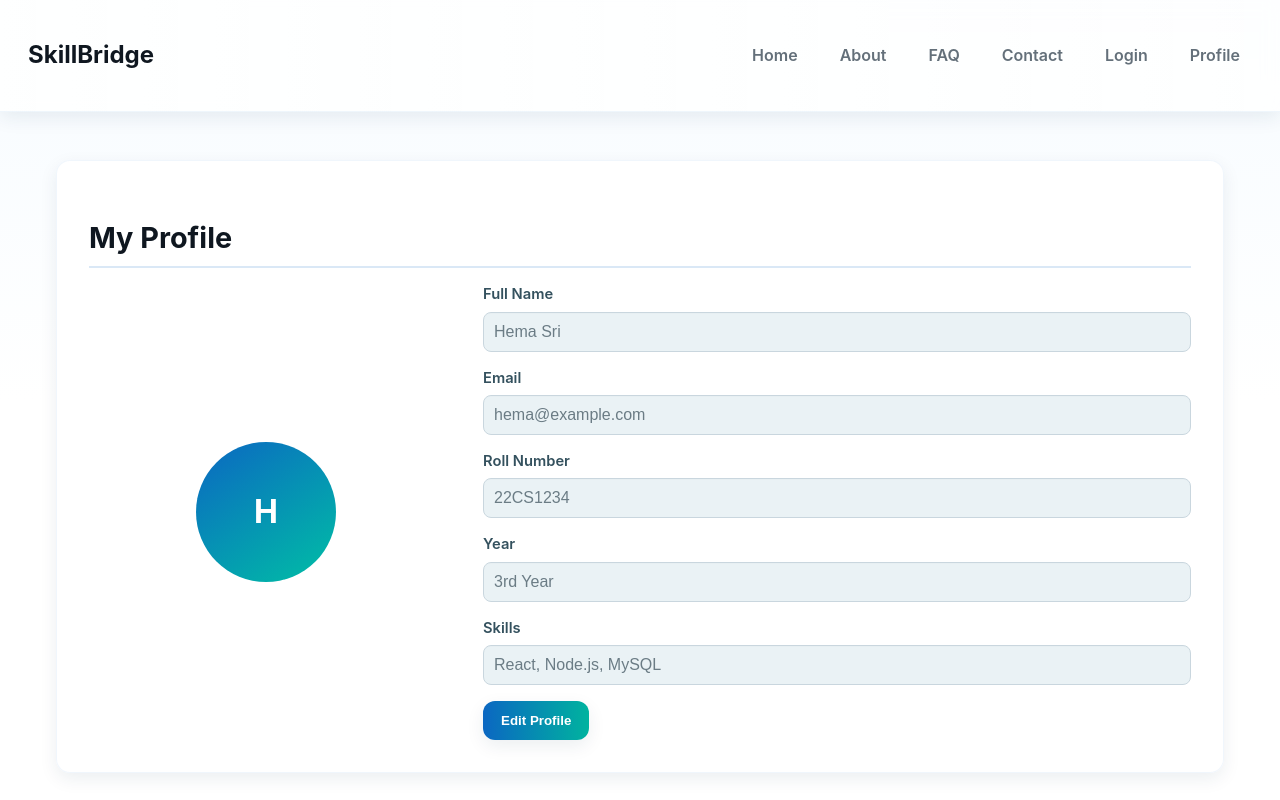
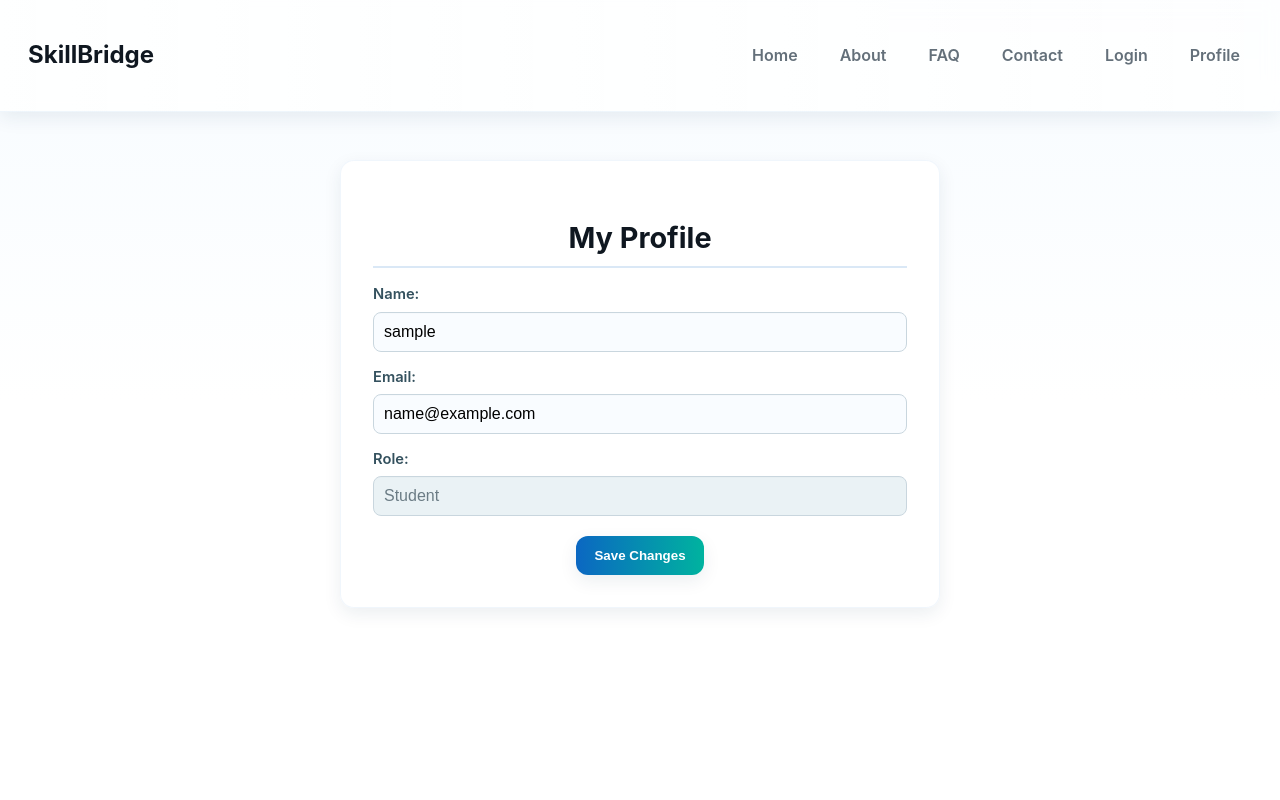
Before and after one commit to Amulyachekuri25/SkillBridge-EPICS-, a React (Vite) app in the folder skillbridge-frontend/: page /profile in a window 1280 px wide. Built offline with nearby package versions, Linux system fonts and the light colour scheme; sample sign-in values are in the browser's storage.

Commit message:
profile updated

```diff
--- a/skillbridge-frontend/src/pages/Profile.jsx
+++ b/skillbridge-frontend/src/pages/Profile.jsx
@@ -1,120 +1,71 @@
-import React, { useState } from "react";
+import React, { useState, useEffect } from "react";
 
 export default function Profile() {
-  // Dummy user data for now (later fetched from backend)
   const [user, setUser] = useState({
-    name: "Hema Sri",
-    email: "hema@example.com",
-    roll: "22CS1234",
-    year: "3rd Year",
-    skills: "React, Node.js, MySQL",
+    name: "",
+    email: "",
+    role: "Student",
   });
 
-  const [editing, setEditing] = useState(false);
+  useEffect(() => {
+    // Later this can come from backend API
+    const storedName = localStorage.getItem("userName") || "Your Name";
+    const storedEmail = localStorage.getItem("userEmail") || "yourmail@example.com";
+    setUser({ name: storedName, email: storedEmail, role: "Student" });
+  }, []);
 
   const handleChange = (e) => {
     setUser({ ...user, [e.target.name]: e.target.value });
   };
 
   const handleSave = () => {
-    setEditing(false);
-    alert("Profile saved successfully!");
+    // In future: send this data to backend via API
+    localStorage.setItem("userName", user.name);
+    localStorage.setItem("userEmail", user.email);
+    alert("Profile updated successfully!");
   };
 
   return (
     <div className="container">
-      <div className="page-card">
-        <h2 className="section-header">My Profile</h2>
+      <div className="page-card" style={{ maxWidth: "600px", margin: "40px auto" }}>
+        <h2 className="section-header" style={{ textAlign: "center" }}>My Profile</h2>
 
-        <div
-          style={{
-            display: "grid",
-            gridTemplateColumns: "1fr 2fr",
-            gap: 40,
-            alignItems: "center",
-          }}
-        >
-          <div
-            style={{
-              textAlign: "center",
-              background: "linear-gradient(145deg, #0b67c2, #00bfa5)",
-              color: "white",
-              borderRadius: "50%",
-              width: 140,
-              height: 140,
-              display: "flex",
-              alignItems: "center",
-              justifyContent: "center",
-              fontSize: "2rem",
-              fontWeight: "700",
-              margin: "auto",
-            }}
-          >
-            {user.name.charAt(0).toUpperCase()}
-          </div>
-
-          <div>
-            <div className="form-group">
-              <label>Full Name</label>
+        <div className="form-group" style={{ marginBottom: "15px" }}>
+          <label>Name:</label>
           <input
             type="text"
             name="name"
             value={user.name}
-                disabled={!editing}
             onChange={handleChange}
+            className="form-control"
           />
         </div>
-            <div className="form-group">
-              <label>Email</label>
+
+        <div className="form-group" style={{ marginBottom: "15px" }}>
+          <label>Email:</label>
           <input
             type="email"
             name="email"
             value={user.email}
-                disabled={!editing}
             onChange={handleChange}
-              />
-            </div>
-            <div className="form-group">
-              <label>Roll Number</label>
-              <input
-                type="text"
-                name="roll"
-                value={user.roll}
-                disabled={!editing}
-                onChange={handleChange}
-              />
-            </div>
-            <div className="form-group">
-              <label>Year</label>
-              <input
-                type="text"
-                name="year"
-                value={user.year}
-                disabled={!editing}
-                onChange={handleChange}
-              />
-            </div>
-            <div className="form-group">
-              <label>Skills</label>
-              <input
-                type="text"
-                name="skills"
-                value={user.skills}
-                disabled={!editing}
-                onChange={handleChange}
+            className="form-control"
           />
         </div>
 
-            {!editing ? (
-              <button className="btn-primary" onClick={() => setEditing(true)}>
-                Edit Profile
-              </button>
-            ) : (
+        <div className="form-group" style={{ marginBottom: "20px" }}>
+          <label>Role:</label>
+          <input
+            type="text"
+            value={user.role}
+            disabled
+            className="form-control"
+          />
+        </div>
+
+        <div style={{ textAlign: "center" }}>
           <button className="btn-primary" onClick={handleSave}>
             Save Changes
           </button>
-            )}
-          </div>
         </div>
       </div>
     </div>
```
Lines whose indentation alone changed are shown as unchanged.
